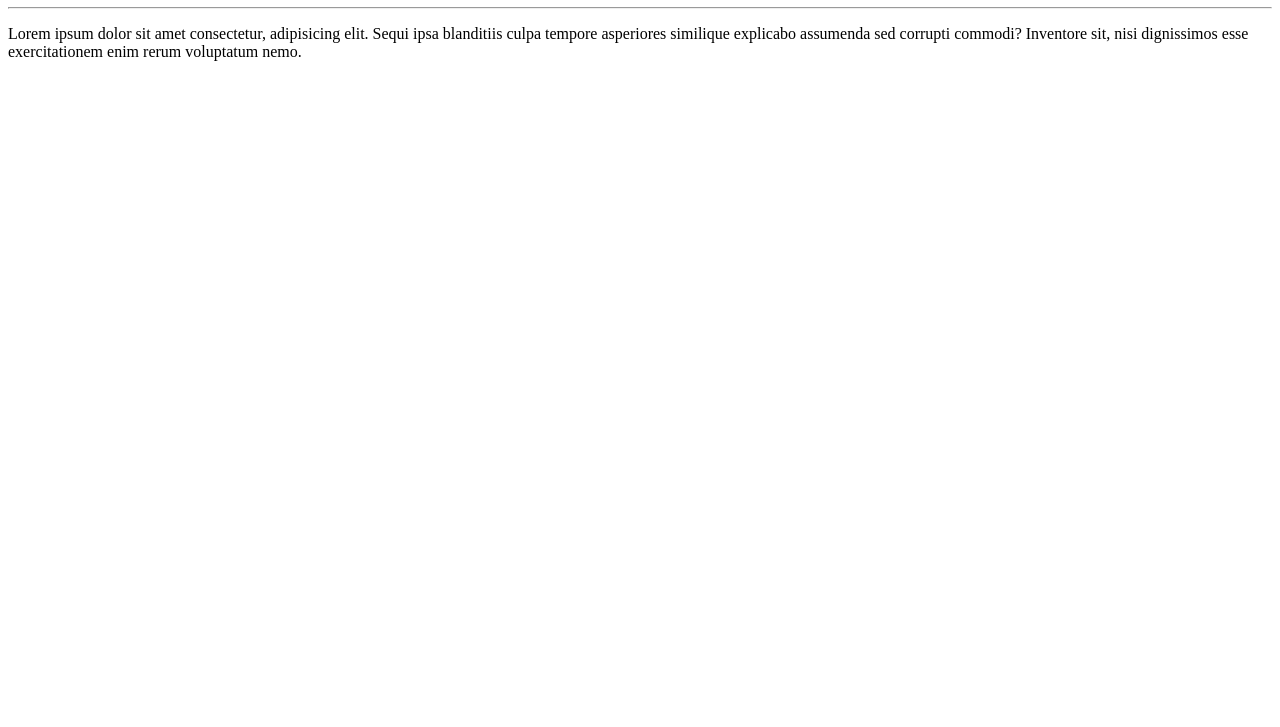
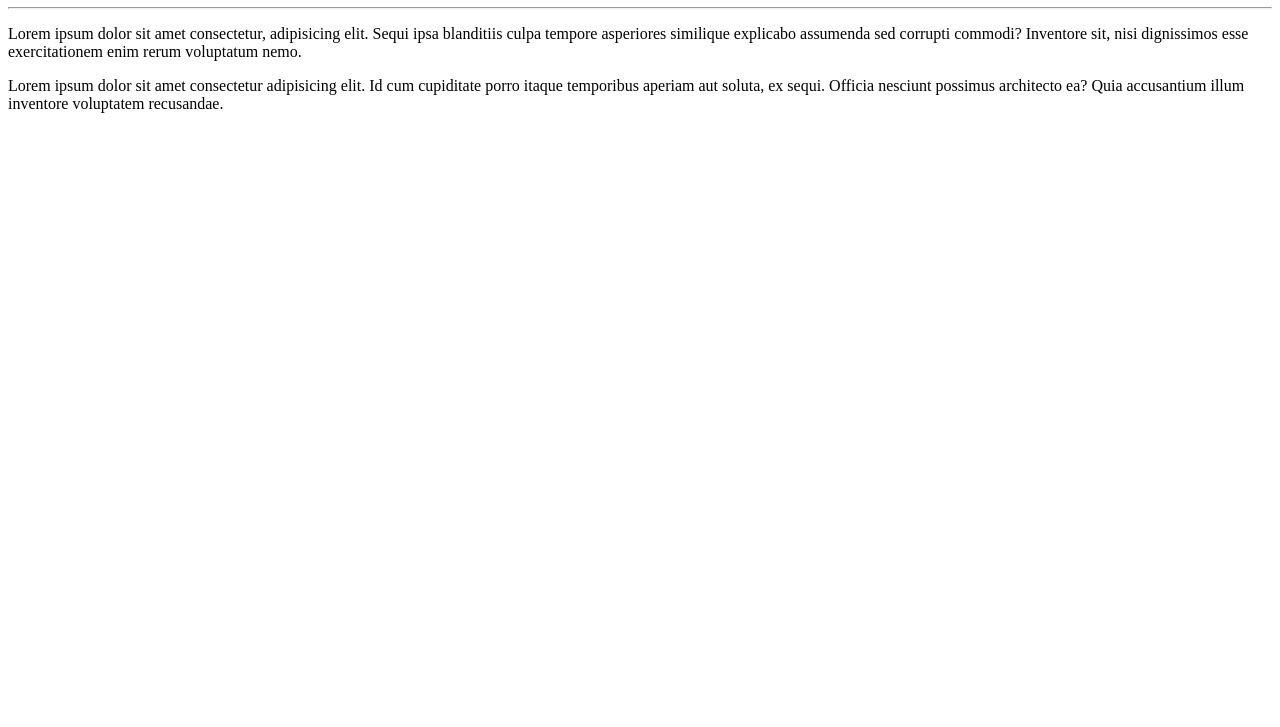
Before and after one commit to andre07luis/Ola-Mundo, a plain HTML site: page site-exemplo/index.html in a window 1280 px wide. Shown: the part 73-800 px from the top of the page. Drawn offline with Linux system fonts and the light colour scheme.

Commit message:
Adicionei um parágrafo

```diff
--- a/site-exemplo/index.html
+++ b/site-exemplo/index.html
@@ -10,5 +10,6 @@
     <h1>Olá, Mundo!</h1>
     <hr>
     <p>Lorem ipsum dolor sit amet consectetur, adipisicing elit. Sequi ipsa blanditiis culpa tempore asperiores similique explicabo assumenda sed corrupti commodi? Inventore sit, nisi dignissimos esse exercitationem enim rerum voluptatum nemo.</p>
+    <p>Lorem ipsum dolor sit amet consectetur adipisicing elit. Id cum cupiditate porro itaque temporibus aperiam aut soluta, ex sequi. Officia nesciunt possimus architecto ea? Quia accusantium illum inventore voluptatem recusandae.</p>
 </body>
 </html>
```
